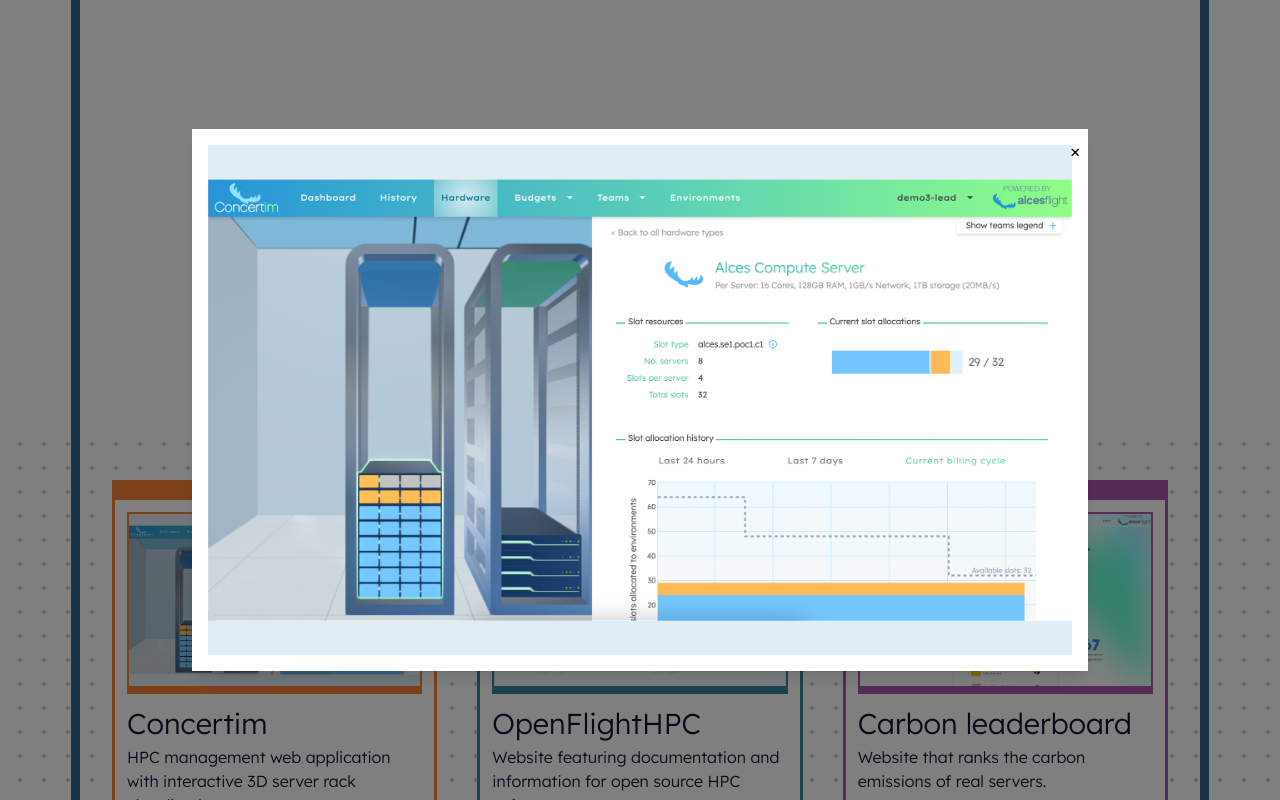
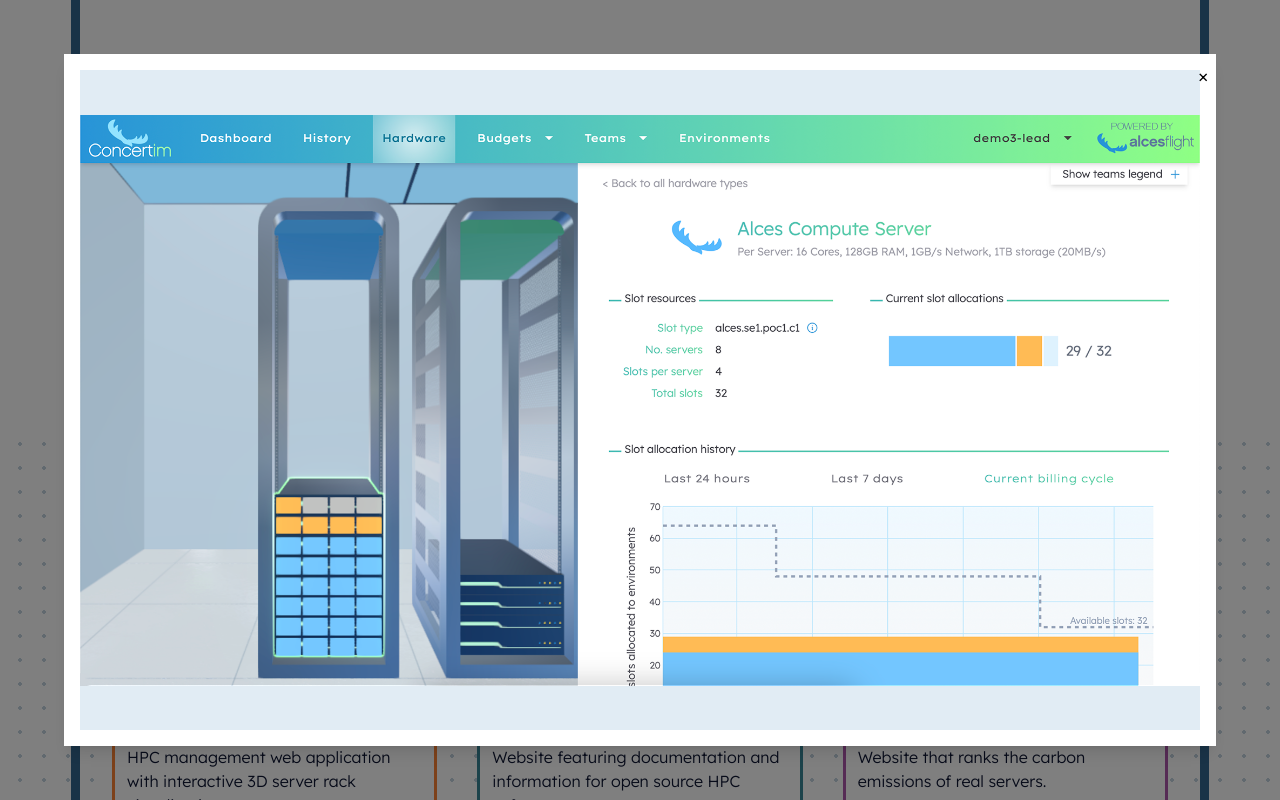
Before and after one commit to mgodfrey47/mg-experience, a Next.js app: page / in a window 1280 px wide. Both pictures are taken after a click on the button 274 px from the left and 602 px from the top of the page. Shown: the top 800 px of the page. Built offline with nearby package versions, Linux system fonts and the light colour scheme.

Commit message:
Fix screenshot display on smaller viewports

```diff
--- a/app/page.js
+++ b/app/page.js
@@ -52,7 +52,7 @@
       <div className="border-l-9 border-mg-navy h-full w-full"></div>
       </div>
       <Modal isOpen={modalOpen} onClose={closeModal}>
-        <img src={modalImage} alt="Enlarged image" className="w-full h-auto" />
+        <img src={modalImage} alt="Enlarged image" className="max-w-full max-h-[calc(100vh-3rem)] object-contain" />
       </Modal>
     </>
 
--- a/components/Modal.js
+++ b/components/Modal.js
@@ -3,10 +3,10 @@
 
   return (
     <div
-      className="fixed inset-0 z-50 bg-black/50 flex items-center justify-center p-48"
+      className="fixed inset-0 z-50 bg-black/50 flex items-center justify-center p-2 xl:px-16 2xl:px-48"
       onClick={onClose}
     >
-      <div className="relative bg-white shadow-lg w-full p-4">
+      <div className="relative bg-white shadow-lg max-h-full max-w-full p-4">
         <button
           onClick={onClose}
           className="absolute top-2 right-2 text-black text-xl hover:text-gray-700"
```
